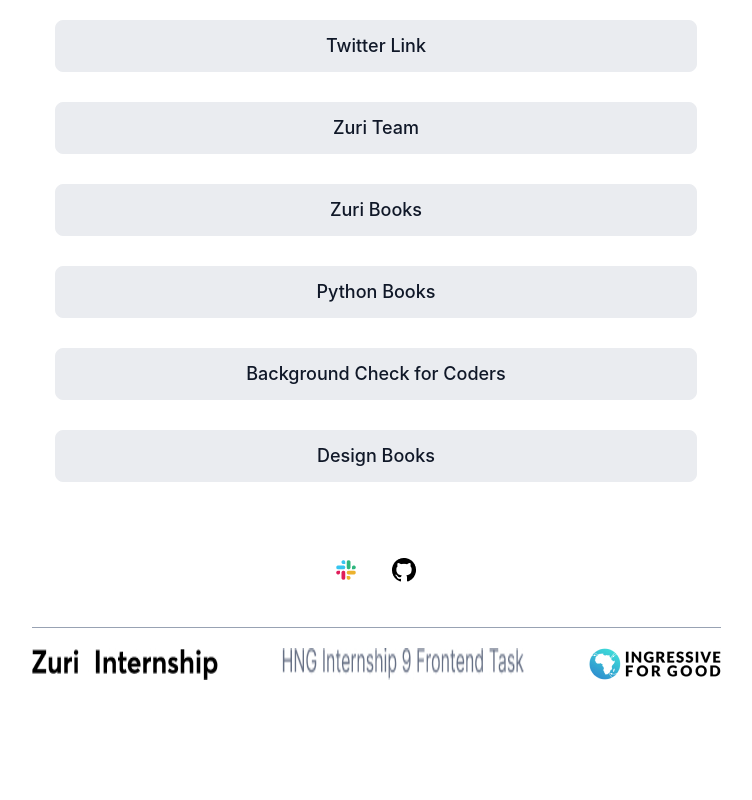
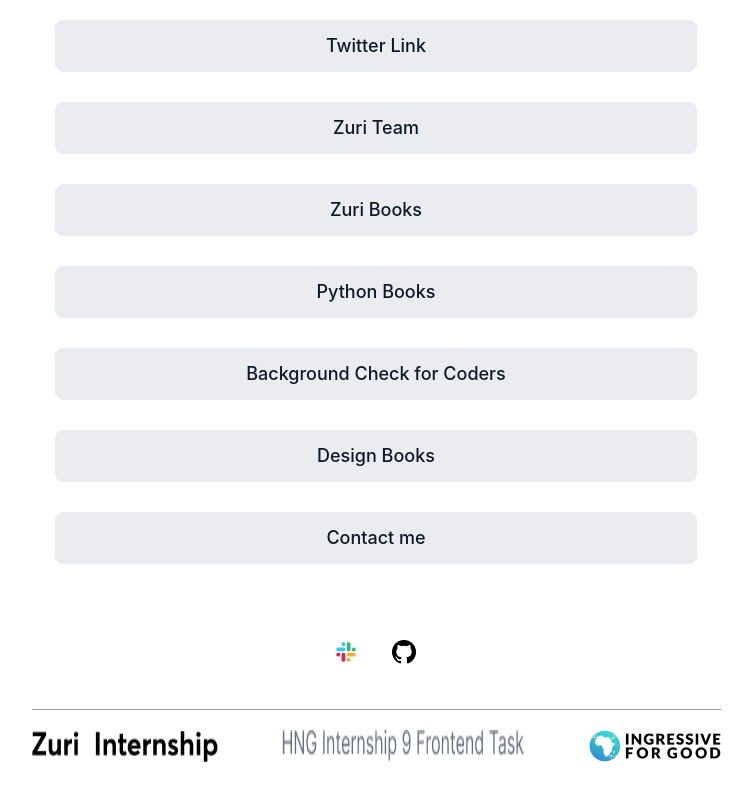
Before and after one commit to christofa/hn9-projects, a React (Create React App) app: page / in a window 1280 px wide. Shown: the part 246-1046 px from the top of the page, without its empty margins (264-1016 px from the left). Before the commit the page ends 996 px from the top, so only its background shows below. Built offline with nearby package versions, Linux system fonts and the light colour scheme.

Commit message:
seperated my footer to a component file

```diff
--- a/src/App.js
+++ b/src/App.js
@@ -1,4 +1,5 @@
 import "./App.css";
+import Footer from './components/Footer'
 
 function App() {
   return (
@@ -28,17 +29,15 @@
           <a href="https://books.zuri.team/design-rules" id="book__design">
             Design Books{" "}
           </a>
+          <a href="https://books.zuri.team/design-rules" id="contact">
+            Contact me
+          </a>
         </div>
         <div className="media-section">
           <a href="https://hng9.slack.com/christopherokoro"><img alt="" src="./images/slack.png" /></a>
           <a href ="https://github.com/christofa"><img alt="" src="./images/github-icon.jpg" /></a>
         </div>
-
-      <div className="footer">
-        <img alt="" src="./images/vector.jpg" />
-        <img alt="" src="./images/Footer text.jpg" />
-        <img alt="" src="./images/I4G.jpg" />
-      </div>
+        <Footer/>
     </div>
   );
 }
--- /dev/null
+++ b/src/components/Footer.js
@@ -0,0 +1,38 @@
+import React from 'react'
+
+export default function Footer() {
+  return (
+    <div>
+        <div className="footer">
+        <img alt="" src="./images/vector.jpg" />
+        <img alt="" src="./images/Footer text.jpg" />
+        <img alt="" src="./images/I4G.jpg" />
+      </div>
+    </div>
+  )
+}
+
+
+
+
+// {/* <div>
+// <h2>Contact me</h2>
+// <p>Hi there, contact me to ask me about anything you have in mind.</p>
+
+// <form>
+//   <label>first name
+//   <input type="text" />
+//   </label>
+//   <label>last name
+//   <input type="text" />
+//   </label>
+//   <label>Email
+//   <input type="text" />
+//   </label>
+//   <label>Message
+//   <textarea>
+// Content of the textarea.
+// </textarea>
+//   </label>
+// </form>
+// </div> */}
```
